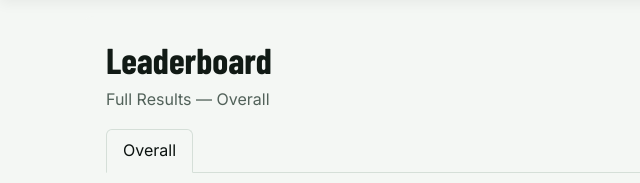
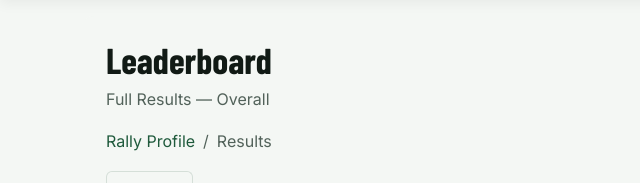
Before and after one commit to Rallying-Is-Life/App-FrontEnd, an ASP.NET Core app: page /Leaderboard in a window 1280 px wide. Shown: the part 63-246 px from the top of the page, without its empty margins (0-640 px from the left). Run offline with ASP.NET Core 8, Linux system fonts and the light colour scheme; style sheets or scripts are compiled from the project's sources; some libraries are stand-ins or nearby versions.

Commit message:
FEATURE: Add breadcrumbs to all rally result pages
- EntryListSeeded: Rally Profile > Entry List (Seeded)
- EntryListUnseeded: Rally Profile > Entry List (Unseeded)
- Leaderboard: Rally Profile > Results
- StageClassification: Rally Profile > Results > Stage Classification (moved above header)

All breadcrumbs placed above the Year Rally Name header as requested.

```diff
--- a/Pages/Leaderboard.cshtml
+++ b/Pages/Leaderboard.cshtml
@@ -8,13 +8,20 @@
     @if (!string.IsNullOrEmpty(Model.RallyName))
     {
         <h2>@Model.EventDate.Year @Model.RallyName</h2>
-        <p class="text-muted">Full Results @(hasClassFilter ? $"— Class: {Model.ClassId}" : "— Overall")</p>
+        <p class="text-muted">Full Results @(hasClassFilter ? "— Class: " + Model.ClassId : "— Overall")</p>
     }
     else
     {
         <h2>Leaderboard</h2>
-        <p class="text-muted">Full Results @(hasClassFilter ? $"— Class: {Model.ClassId}" : "— Overall")</p>
+        <p class="text-muted">Full Results @(hasClassFilter ? "— Class: " + Model.ClassId : "— Overall")</p>
     }
+
+    <nav aria-label="breadcrumb" class="mb-3">
+        <ol class="breadcrumb bg-transparent mb-0 p-0">
+            <li class="breadcrumb-item"><a href="/RallyProfile?id=@Model.RallyRowKey">Rally Profile</a></li>
+            <li class="breadcrumb-item active" aria-current="page">Results</li>
+        </ol>
+    </nav>
 
     @* Class filter tabs *@
     <ul class="nav nav-tabs mb-3" role="tablist">
```
Also changed, not shown: Pages/EntryListSeeded.cshtml (+7 -0 lines), Pages/EntryListUnseeded.cshtml (+7 -0 lines), Pages/StageClassification.cshtml (+0 -11 lines).
